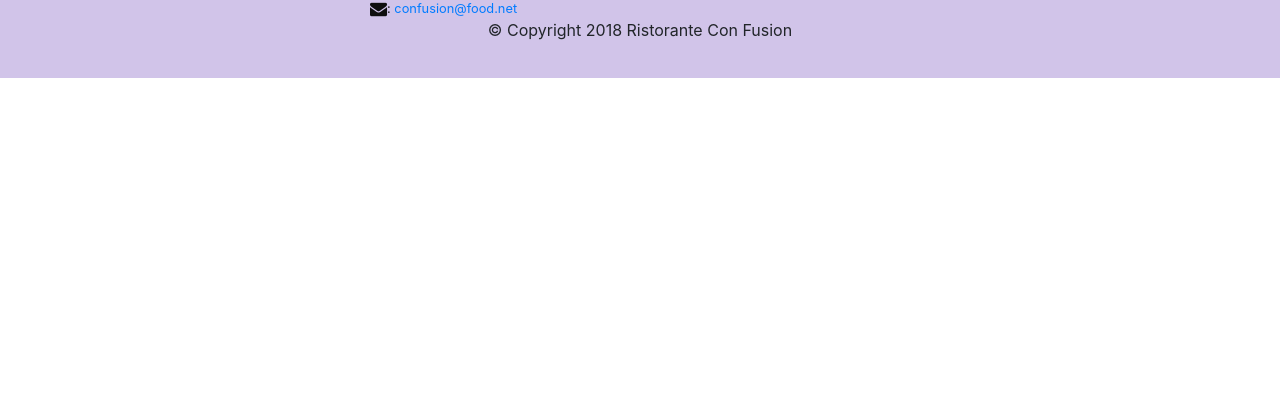
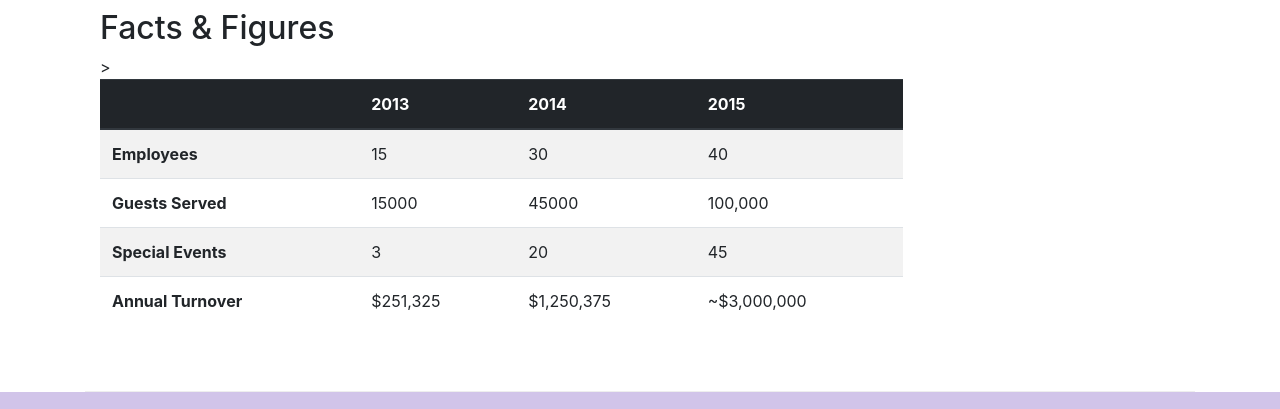
Before and after one commit to ticflay/BootStrap-course, a website: page aboutus.html in a window 1280 px wide. Shown: the part 1679-2088 px from the top of the page. Before the commit the page ends 1757 px from the top, so only its background shows below. Drawn offline with nearby package versions, Linux system fonts and the light colour scheme.

Commit message:
Tables and Cards

```diff
--- a/aboutus.html
+++ b/aboutus.html
@@ -57,12 +57,39 @@
         </div>
 
         <div class = "row row-content">
-            <div class = "col order-sm-last col-sm-6">
+            <div class = "col-sm-6">
                 <h2>Our History</h2>
                 <p>Started in 2010, Ristorante con Fusion quickly established itself as a culinary icon par excellence in Hong Kong. With its unique brand of world fusion cuisine that can be found nowhere else, it enjoys patronage from the A-list clientele in Hong Kong.  Featuring four of the best three-star Michelin chefs in the world, you never know what will arrive on your plate the next time you visit us.</p>
                 <p>The restaurant traces its humble beginnings to <em>The Frying Pan</em>, a successful chain started by our CEO, Mr. Peter Pan, that featured for the first time the world's best cuisines in a pan.</p>
             </div>
-            <div>
+            <div class = "col-sm">
+                <div class = "card">
+                    <h3 class = "card-header bg-primary text-white">Facts At a Glance</h3>
+                    <div class = "card-body">
+                        <dl class = "row">
+                            <dt class = "col-6">Started</dt>
+                            <dd class = "col-6">3 Feb. 2013</dd>
+                            <dt class="col-6">Major Stake Holder</dt>
+                            <dd class="col-6">HK Fine Foods Inc.</dd>
+                            <dt class="col-6">Last Year's Turnover</dt>
+                            <dd class="col-6">$1,250,375</dd>
+                            <dt class="col-6">Employees</dt>
+                            <dd class="col-6">40</dd>
+                        </dl>
+                    </div>
+                </div>
+            </div>
+            <div class = "col-12">
+                <div class = "card card-body bg-light">
+                    <blockquote class = "blockquote">
+                        <p class = "mb-0">You better cut the pizza in four pieces because I'm not hungry enough to eat six.</p>
+                        <footer class = "blockquote-footer">Yogi Berra,
+                            <cite title = "Source Title">The Wit and Wisdom of Yogi Berra, P. Pepe, Diversion Books, 2014
+
+                            </cite>
+                        </footer>
+                    </blockquote>
+                </div>
             </div>
         </div>
 
@@ -79,6 +106,51 @@
                 <h3>Alberto Somayya <small>Executive Chef</small></h3>
                 <p class = "d-none d-sm-block">Award winning three-star Michelin chef with wide International experience having worked closely with whos-who in the culinary world, he specializes in creating mouthwatering Indo-Italian fusion experiences. He says, <em>Put together the cuisines from the two craziest cultures, and you get a winning hit! Amma Mia!</em></p>
             </div>
+       </div>
+       <div class = "row row-content">
+           <div class = "col-12 col-sm-9">
+               <h2>Facts &amp; Figures</h2>
+               <div class = "table-responsive">
+                   <table class = "table table-striped">
+                       <thead class = "thead-dark">
+                           <tr>
+                               <th>&nbsp;</th>
+                               <th>2013</th>
+                               <th>2014</th>
+                               <th>2015</th>
+                           </tr>
+                       </thead>
+                       <tbody>
+                           <tr>
+                                <th>Employees</th>
+                                <td>15</td>
+                                <td>30</td>
+                                <td>40</td>>
+                           </tr>
+                           <tr>
+                            <th>Guests Served</th>
+                            <td>15000</td>
+                            <td>45000</td>
+                            <td>100,000</td>
+                        </tr>
+                        <tr>
+                            <th>Special Events</th>
+                            <td>3</td>
+                            <td>20</td>
+                            <td>45</td>
+                        </tr>
+                        <tr>
+                            <th>Annual Turnover</th>
+                            <td>$251,325</td>
+                            <td>$1,250,375</td>
+                            <td>~$3,000,000</td>
+                        </tr>
+                       </tbody>
+                   </table>
+
+               </div>
+           </div>
+           <div class = "col-12 col-sm-3"></div>
        </div>
 
     </div>
```
